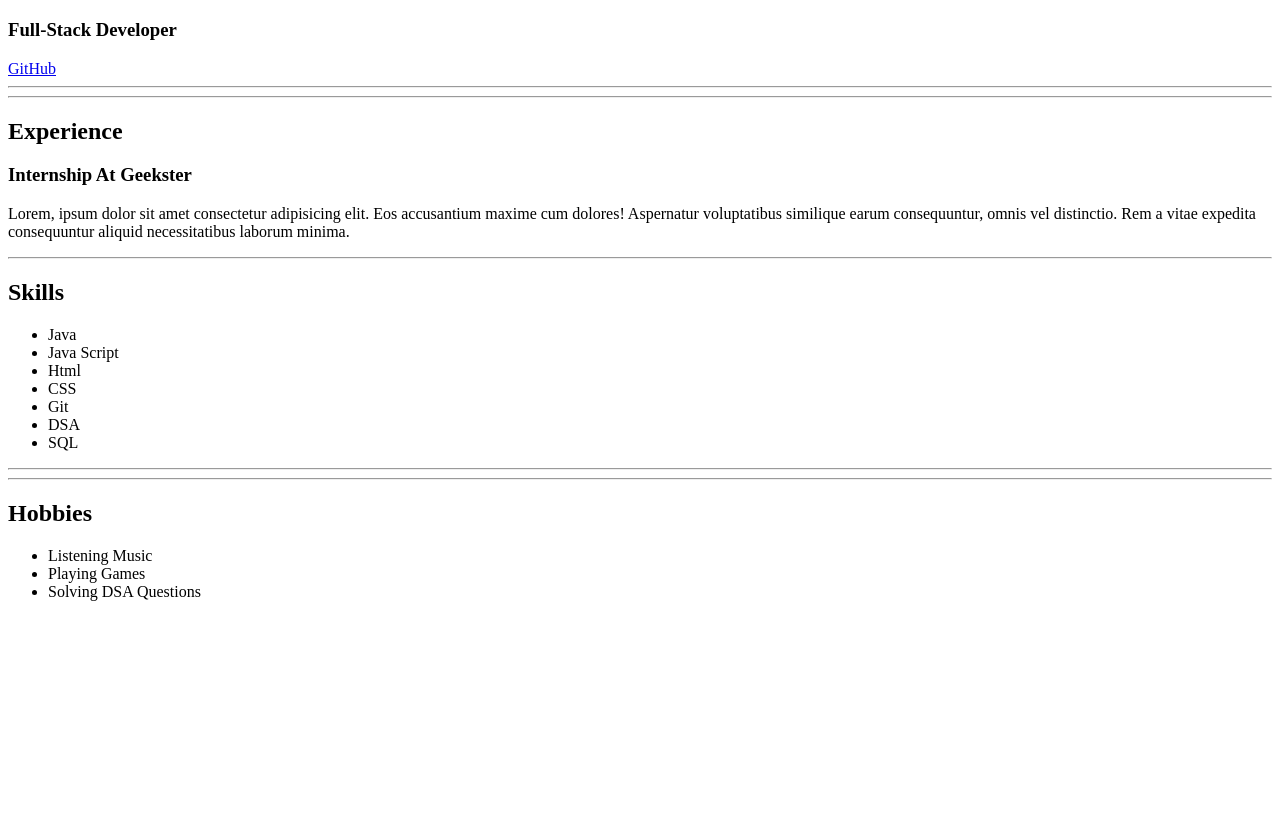
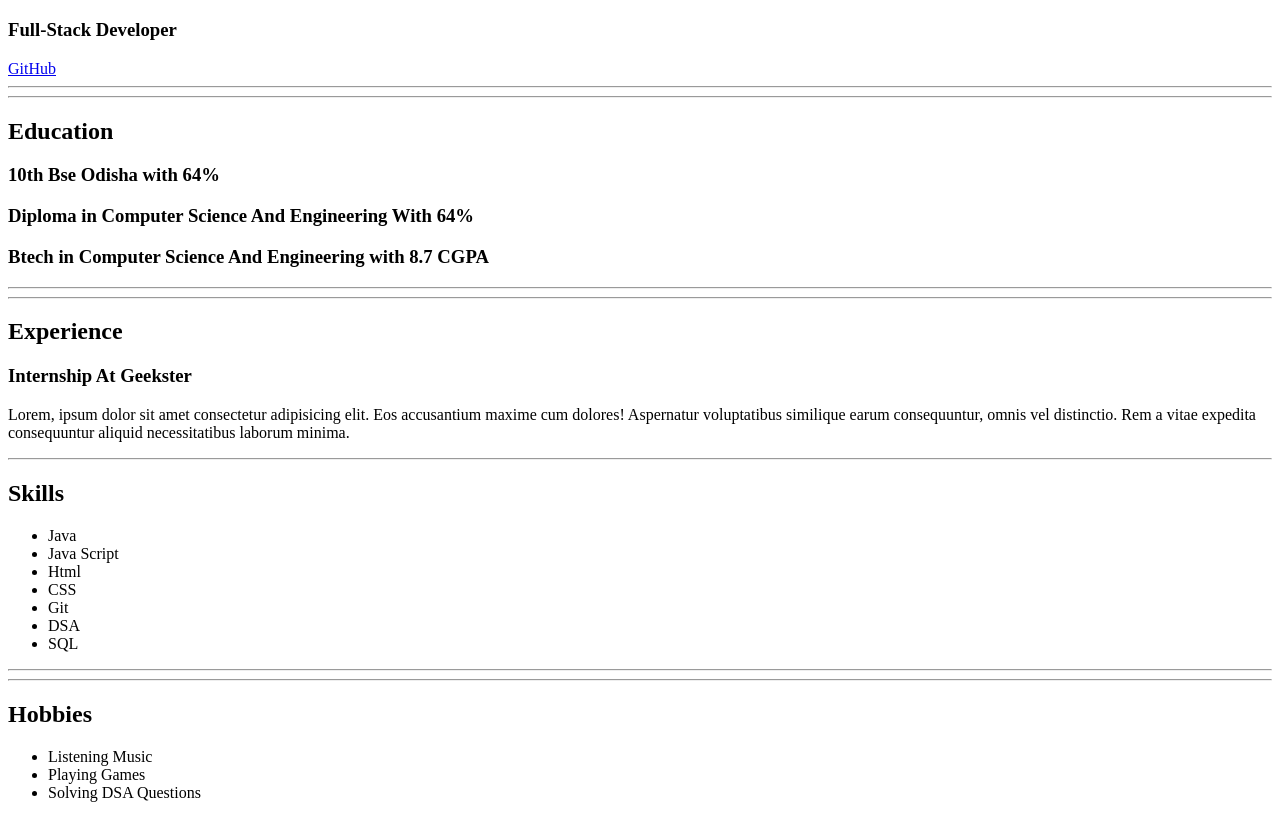
Before and after one commit to Awesh7860/resume, a plain HTML site: page resume.html in a window 1280 px wide. Shown: the part 61-879 px from the top of the page. Before the commit the page ends 800 px from the top, so only its background shows below. Drawn offline with Linux system fonts and the light colour scheme.

Commit message:
My Resume

```diff
--- a/resume.html
+++ b/resume.html
@@ -10,6 +10,12 @@
     <h1>Awesh Ahamad Khan</h1>
     <h3>Full-Stack Developer</h3>
     <a href="https://github.com/Awesh7860">GitHub</a>
+    <hr>
+    <hr>
+    <h2>Education</h2>
+    <h3>10th Bse Odisha with 64%</h3>
+    <h3>Diploma in Computer Science And Engineering With 64%</h3>
+    <h3>Btech in Computer Science And Engineering with 8.7 CGPA</h3>
     <hr>
     <hr>
     <h2>Experience</h2>
```
